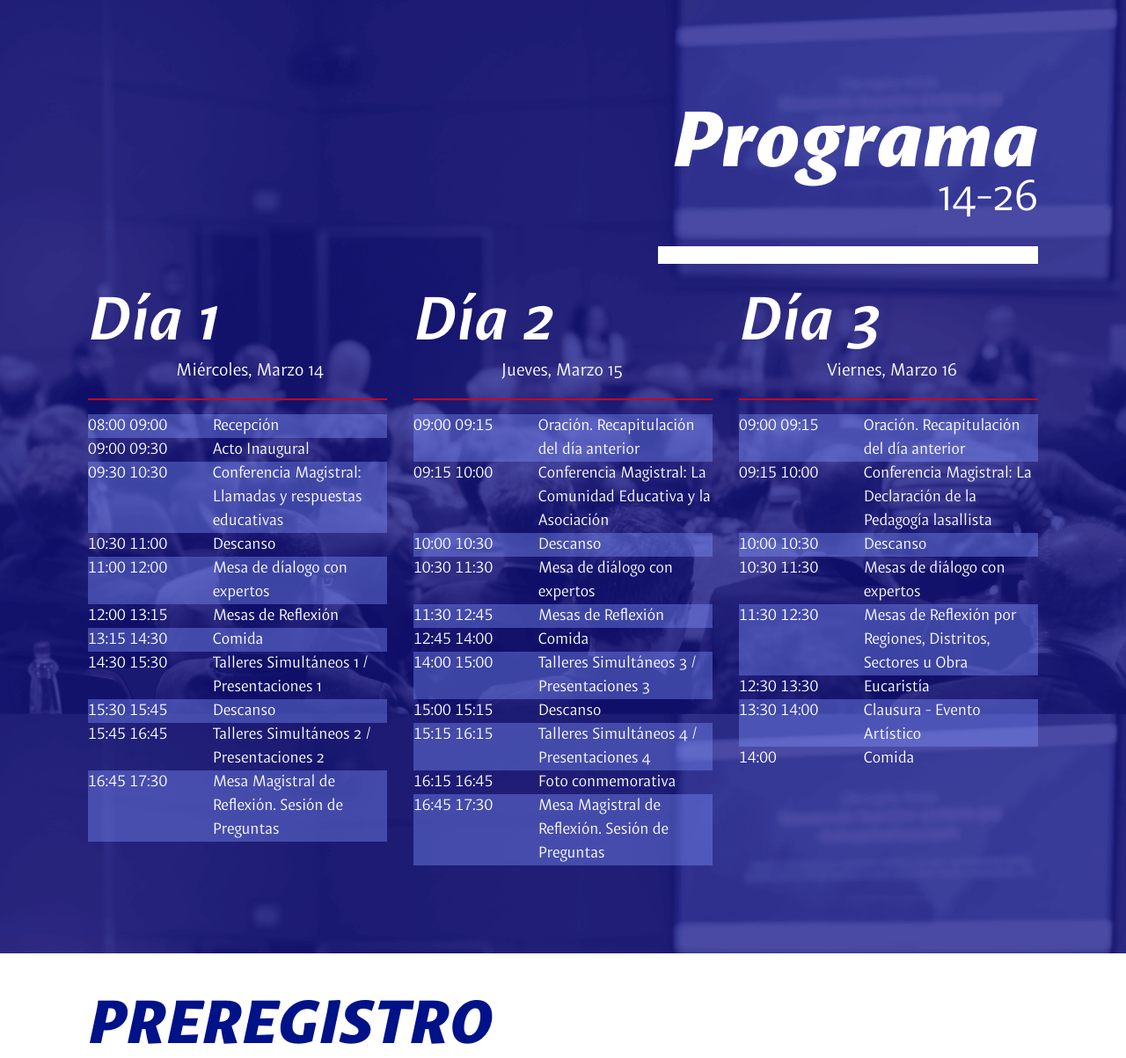
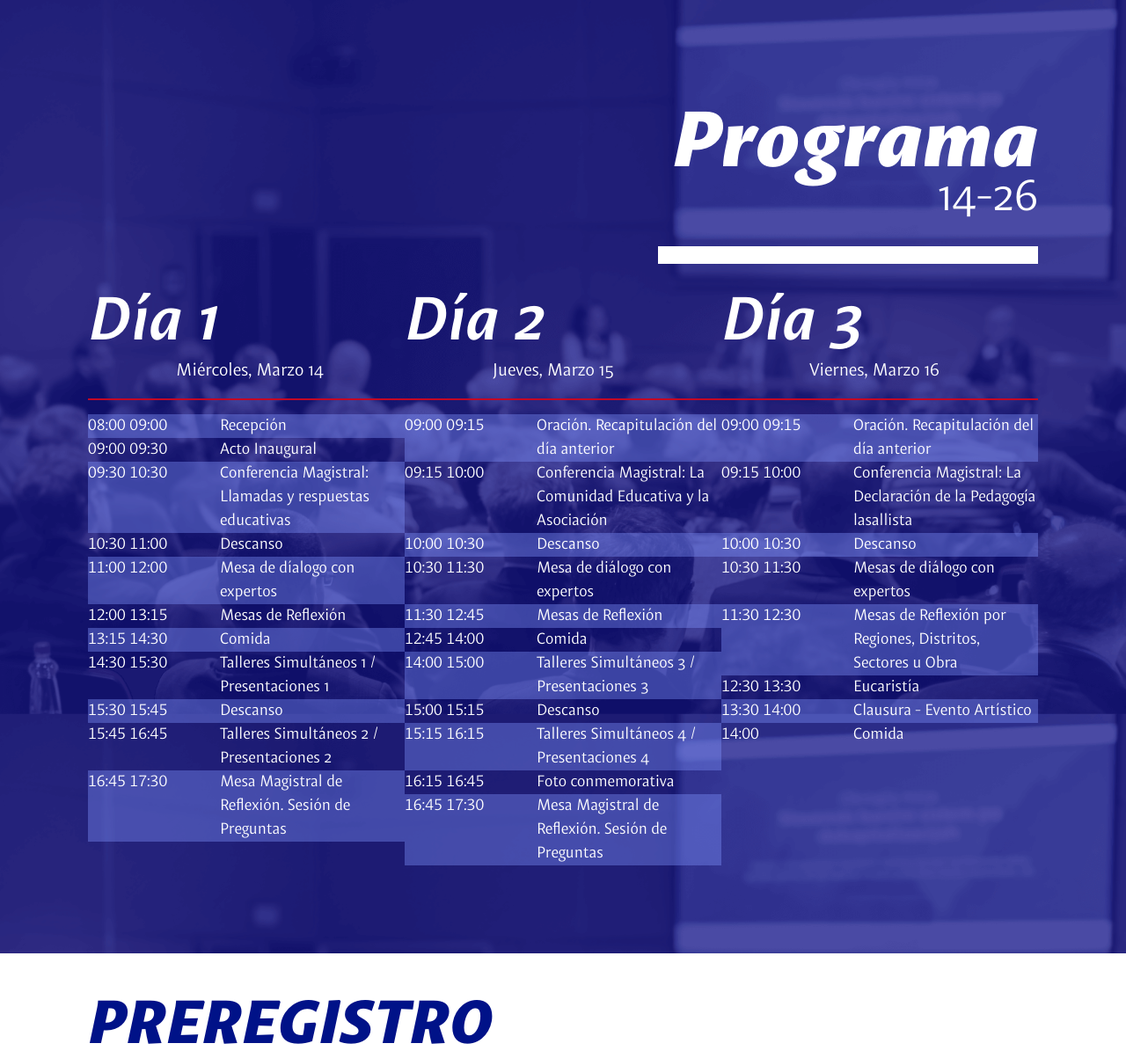
Before and after one commit to alucard0/cmel, a PHP site: page / in a window 1280 px wide. Shown: the part 3044-4247 px from the top of the page at 88% size. Run offline with PHP 8.4, Linux system fonts and the light colour scheme; some libraries are stand-ins or nearby versions; some web fonts are replaced.

Commit message:
Coorreción móvil en la sección Programa
Se agrego no gutters en 2 filas de la sección del programa

```diff
--- a/index.php
+++ b/index.php
@@ -165,7 +165,7 @@
   </div>
 </section>
 <section id="program" class="container-fluid">
-    <div class="row">
+    <div class="row no-gutters">
       <div class="col-12">
         <p class="text-right title">Programa</p>
         <p class="text-right subtitle">14-26</p>
@@ -173,7 +173,7 @@
       </div>
 
     </div>
-    <div class="row">
+    <div class="row no-gutters">
       <div class="col-12 col-sm-4">
         <p class="day">Día 1</p>
         <p class="date">Miércoles, Marzo 14</p>
```
